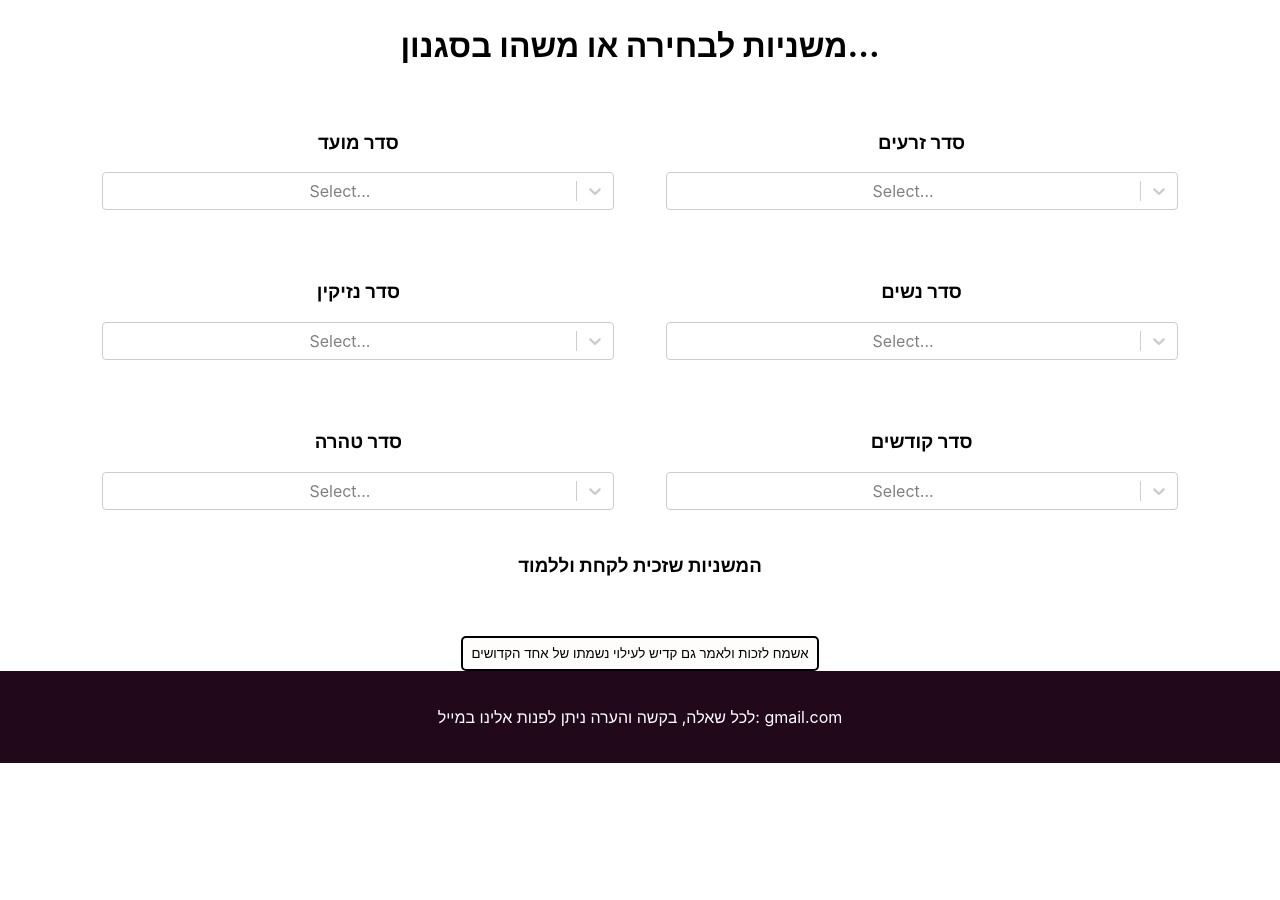
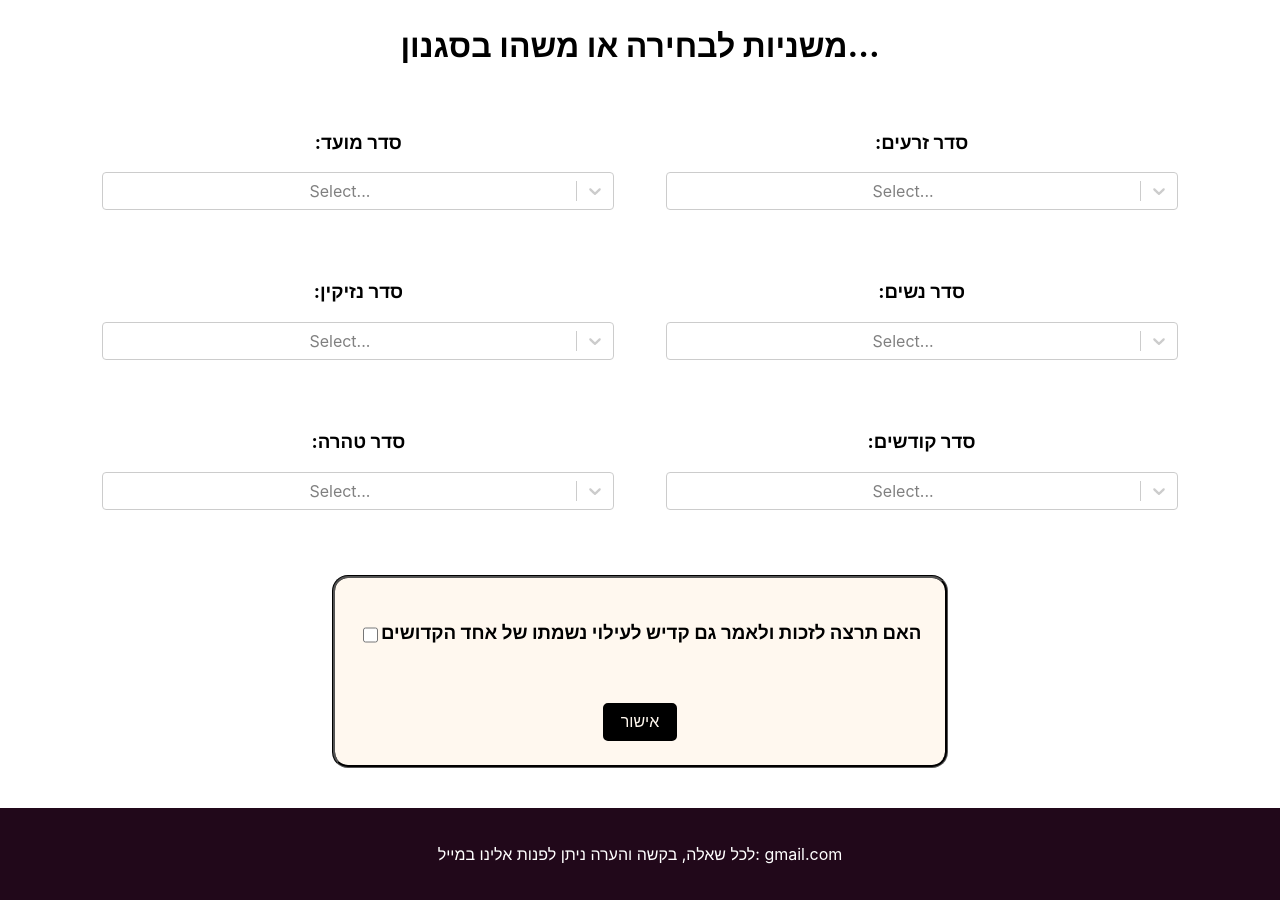
Before and after one commit to pessiMargalit/Mantzichim, a React (Create React App) app in the folder client/: page / in a window 1280 px wide. Shown: the part 1020-1920 px from the top of the page. Before the commit the page ends 1783 px from the top, so only its background shows below. Built offline with nearby package versions, Linux system fonts and the light colour scheme.

Commit message:
Changed background image and added div with all details to model

```diff
--- a/client/src/Homepage.js
+++ b/client/src/Homepage.js
@@ -18,7 +18,7 @@ export function Homepage() {
     }, []);
 
     const handleScroll = () => {
-        if (window.scrollY > 100) {
+        if (window.scrollY >500) {
             setScrolling(true);
             console.log("scroll: ", scrolling);
         } else {
--- a/client/src/showAll/ShowAll.css
+++ /dev/null
@@ -1,37 +0,0 @@
-.selectDiv{
-/* border-radius: 16px;*/
-display: flex;
-flex-direction: row-reverse;
-flex-wrap: wrap;
-justify-content: center;
-}
-.mishnah-container{
-flex-basis: 40%;
-margin: 2vw;
-}
-.withKadish{
-  display: flex;
-  flex-direction: row-reverse;
-  flex-wrap: wrap;
-justify-content: center;
-}
-#kadish{
-  margin-top: 1vh;
-  width: 1.2vw;
-}
-#Button {
-  margin-top: 5vh;
-  background-color: rgb(255, 253, 251);
-  border-style: solid;
-  border-radius: 5px;
-  padding: 1vh;
-  cursor: pointer;
-}
-
-@media (max-width: 768px) {
-    .selectDiv {
-      width: 100% !important;
-      flex-direction: column;
-    }
-
-  }
--- a/client/src/showAll/ShowAll.js
+++ b/client/src/showAll/ShowAll.js
@@ -1,12 +1,12 @@
 import React, { useState } from "react";
 import Select from "react-select";
-import "./ShowAll.css";
+import "../style/ShowAll.css";
 import { Button } from 'react-bootstrap';
 
 const mishnayot = [
   {
     id: "mishnah1",
-    label: "סדר זרעים",
+    label: ":סדר זרעים",
     options: [
       { value: "option1", label: "ברכות" },
       { value: "option2", label: "פאה" },
@@ -23,7 +23,7 @@ const mishnayot = [
   },
   {
     id: "mishnah2",
-    label: "סדר מועד",
+    label: ":סדר מועד",
     options: [
       { value: "option1", label: "שבת" },
       { value: "option2", label: "עירובין" },
@@ -40,7 +40,7 @@ const mishnayot = [
   },
   {
     id: "mishnah3",
-    label: "סדר נשים",
+    label: ":סדר נשים",
     options: [
       { value: "option1", label: "יבמות" },
       { value: "option2", label: "כתובות" },
@@ -53,7 +53,7 @@ const mishnayot = [
   },
   {
     id: "mishnah4",
-    label: "סדר נזיקין",
+    label: ":סדר נזיקין",
     options: [
       { value: "option1", label: "בבא קמא" },
       { value: "option2", label: "בבא מציעא" },
@@ -69,7 +69,7 @@ const mishnayot = [
   },
   {
     id: "mishnah5",
-    label: "סדר קודשים",
+    label: ":סדר קודשים",
     options: [
       { value: "option1", label: "זבחים" },
       { value: "option2", label: "מנחות" },
@@ -86,7 +86,7 @@ const mishnayot = [
   },
   {
     id: "mishnah6",
-    label: "סדר טהרה",
+    label: ":סדר טהרה",
     options: [
       { value: "option1", label: "כלים" },
       { value: "option2", label: "אוהלות" },
@@ -115,12 +115,13 @@ const ShowAll = () => {
 
   return (
     <>
-      <div className="selectDiv">
+      <div className="select-div">
         {mishnayot.map((mishnah) => (
           <div key={mishnah.id} className="mishnah-container">
             <h3>{mishnah.label}</h3>
             <div className="select-box">
               <Select
+                id="select"
                 isMulti
                 options={mishnah.options}
                 onChange={(selected) => handleChange(selected, mishnah.id)}
@@ -128,21 +129,24 @@ const ShowAll = () => {
             </div>
           </div>
         ))}
-        <div>
-          <h3>המשניות שזכית לקחת וללמוד</h3>
-          {allSelectedOptions.map((mishnah) => (
-            <div key={mishnah.value}>{mishnah.label}</div>
-          ))}
+        <div className="details-to-model">
+
+          <div className="with-kadish">
+            <h3>האם תרצה לזכות ולאמר גם קדיש לעילוי נשמתו של אחד הקדושים</h3>
+            <input
+              id="kadish"
+              name="kadish"
+              type="checkbox"
+            />
+          </div>
+          {allSelectedOptions.length > 0 ? <div>
+            <h3><>:</>המשניות שזכית לקחת וללמוד</h3>
+            {allSelectedOptions.map((mishnah) => (
+              <div key={mishnah.value}>{mishnah.label}</div>
+            ))}
+          </div> : <></>}
+          <Button variant="Light" id="Button">אישור</Button>
         </div>
-      </div>
-      <div className="withKadish">
-        <Button variant="Light" id="Button">אשמח לזכות ולאמר גם קדיש לעילוי נשמתו של אחד הקדושים</Button>
-        {/* <h3>האם תרצה לזכות ולאמר גם קדיש לעילוי נשמתו של אחד הקדושים</h3>
-        <input
-          id="kadish"
-          name="kadish"
-          type="checkbox"
-        /> */}
       </div>
     </>
   );
--- /dev/null
+++ b/client/src/style/ShowAll.css
@@ -0,0 +1,63 @@
+.select-div{
+/* border-radius: 16px;*/
+display: flex;
+flex-direction: row-reverse;
+flex-wrap: wrap;
+justify-content: center;
+}
+.mishnah-container{
+flex-basis: 40%;
+margin: 2vw;
+}
+/* #select :focus{
+  border-color: black !important;
+} */
+.select-box .select__control {
+  border: 2px solid black; /* שינוי הצבע לשחור */
+}
+.details-to-model{
+ border-radius:16px ;
+ border-color: black;
+ border-style: groove;
+ background-color: rgb(255, 248, 239);
+ margin: 5vh;
+ padding: 3vh;
+}
+.with-kadish{
+  display: flex;
+  flex-direction: row-reverse;
+  flex-wrap: wrap;
+justify-content: center;
+}
+#kadish{
+  margin-top: 1vh;
+  width: 1.2vw;
+  accent-color:rgb(0, 0, 0) ;
+
+}
+#Button {
+  margin-top: 5vh;
+  background-color: rgb(0, 0, 0);
+  color: rgb(255, 248, 239);
+  border-style: solid;
+  border-radius: 5px;
+  padding: 1vh 2vh 1vh 2vh;
+  font-size: medium;
+  cursor: pointer;
+}
+
+@media (max-width: 768px) {
+    .select-div {
+      width: 100% !important;
+      flex-direction: column;
+    }
+
+    #kadish{
+      margin-top: 1vh;
+      width: 8vw;
+      accent-color:rgb(0, 0, 0) ;
+
+    }
+
+
+  }
--- a/client/src/style/homepage.css
+++ b/client/src/style/homepage.css
@@ -1,5 +1,6 @@
 body{
-    background-image: url('../images/background\ \(2\).jpg');
+    /* background-image: url('../images/background\ \(2\).jpg'); */
+    background-image: url('../images/background_.jpg');
     background-size: cover;
     background-repeat: no-repeat;
     background-position: center center;
```
Also changed, not shown: client/src/images/background.jpg, client/src/images/background_.jpg (added).
